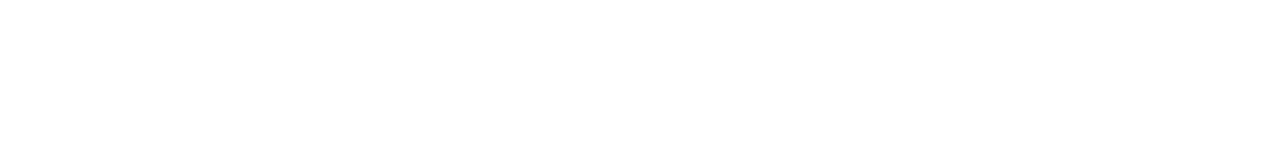
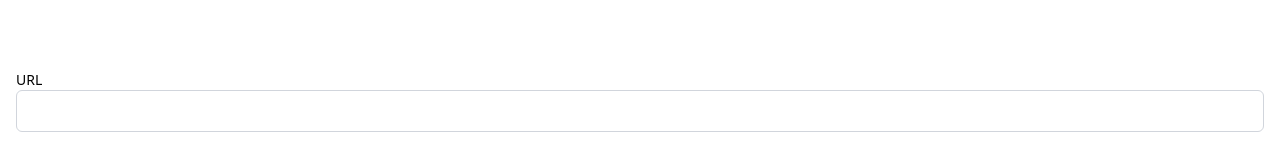
Before and after one commit to 73darse73/youtube-loop_react, a React (Vite) app: page / in a window 1280 px wide. Shown: the part 728-889 px from the top of the page. Before the commit the page ends 830 px from the top, so only its background shows below. Built offline with nearby package versions, Linux system fonts and the light colour scheme.

Commit message:
feat: Implement URL input field with proper styling and props
- Add id prop to Input component
- Style input with Tailwind classes
- Update InputField to accept children prop
- Add InputField to Home page

```diff
--- a/src/components/atoms/Input.tsx
+++ b/src/components/atoms/Input.tsx
@@ -1,3 +1,3 @@
-export const Input = () => {
-    return <input type="text" />;
+export const Input = ({ id }: { id: string }) => {
+    return <input type="text" id={id} className="w-full border border-gray-300 rounded-md p-2" />;
 };
--- a/src/components/molecules/InputField.tsx
+++ b/src/components/molecules/InputField.tsx
@@ -1,11 +1,14 @@
 import { Input } from "../atoms/Input";
 
-export const InputField = () => {
+type InputFieldProps = {
+    children: React.ReactNode;
+}
+
+export const InputField = ({ children }: InputFieldProps) => {
     return (
-        <div>
-            <label htmlFor="input-field">
-                <Input />
-            </label>
-        </div>
+        <label htmlFor="url">
+            <p className="text-sm font-medium">{children}</p>
+            <Input id="url" />
+        </label>
     )
 }
--- a/src/components/pages/Home.tsx
+++ b/src/components/pages/Home.tsx
@@ -1,11 +1,15 @@
 import { Video } from "../atoms/Video";
 import { DefaultLayout } from "../templates/DefaultLayout";
+import { InputField } from "../molecules/InputField";
 
 export const Home = () => {
     return (
         <>
             <DefaultLayout>
                 <Video />
+                <InputField>
+                    URL
+                </InputField>
             </DefaultLayout>
         </>
     )
```
